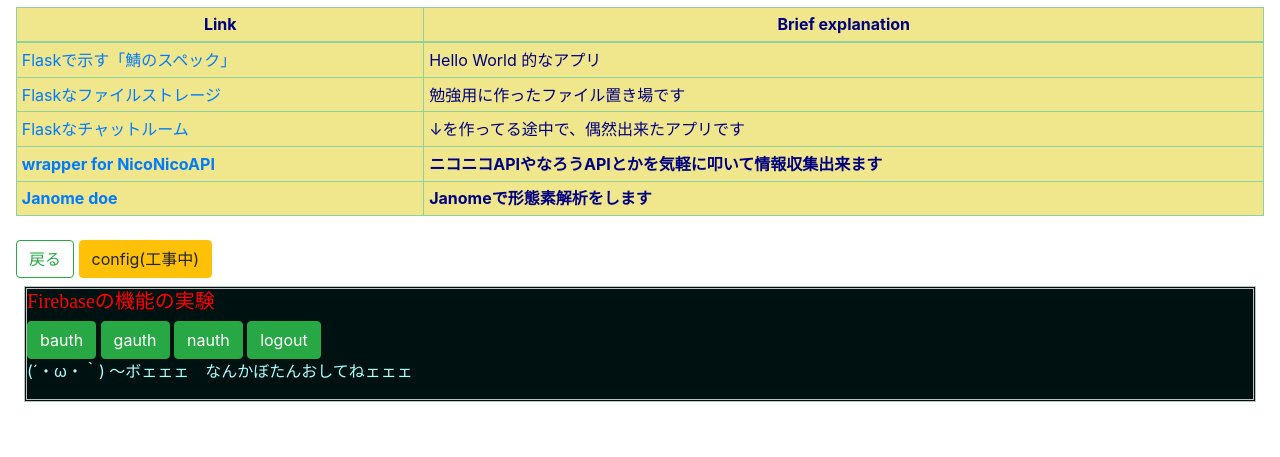
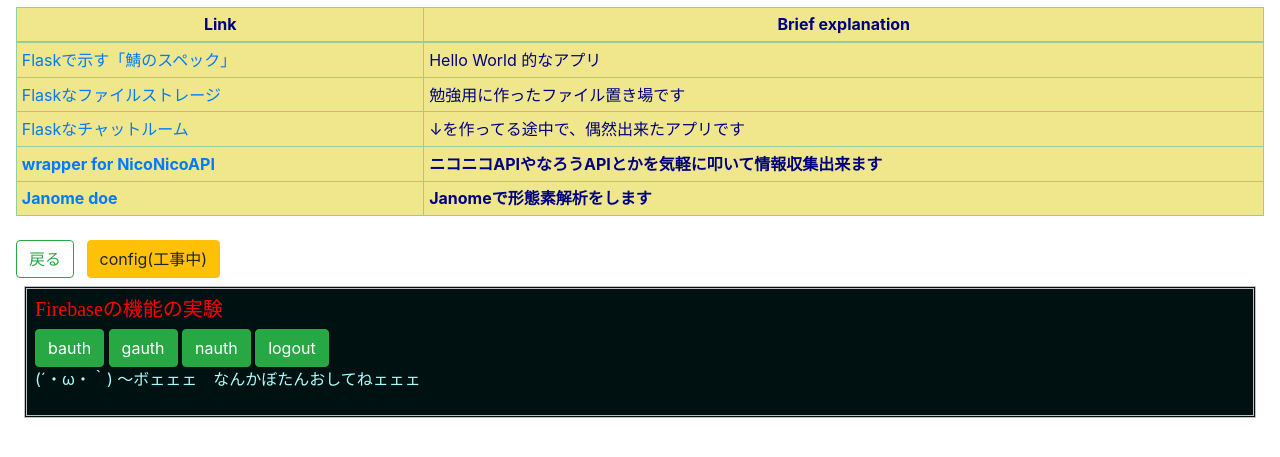
Before and after one commit to jSm449g4d/web_by_flask, a Python web app: template flask/templates/index.html in a window 1280 px wide. Shown: the part 307-764 px from the top of the page. Run offline with Jinja, Linux system fonts and the light colour scheme; the template is opened without the code that fills it, so the values that code supplies are empty; some libraries are stand-ins or nearby versions.

Commit message:
Add files via upload

```diff
--- a/flask/config.py
+++ b/flask/config.py
@@ -16,7 +16,7 @@ GCS_bucket="fb_gcs_bucket"
 GCS_blob='flask.sqlite3'
 
 try:#get_key
-    storage_client = storage.Client.from_service_account_json("FirebaseAdminKey.json")
+    storage_clienta = storage.Client.from_service_account_json("FirebaseAdminKey.json")
     status_gcs="access success"+datetime.now(pytz.UTC).strftime(" %Y/%m/%d %H:%M:%S (UTC)")
 except:0
 
@@ -32,7 +32,7 @@ def show(req):
     if req.method == 'POST':
         if "gcs_upload" in req.form and secure_filename(req.form["gcs_upload"])=="True":
             try:
-                bucket= storage_client.get_bucket(GCS_bucket)
+                bucket= storage_clienta.get_bucket(GCS_bucket)
                 bucket.blob(GCS_blob).upload_from_filename(dir_db)
                 status_gcs="APP→GCS"+datetime.now(pytz.UTC).strftime(" %Y/%m/%d %H:%M:%S (UTC)")
             except:
--- a/flask/templates/index.html
+++ b/flask/templates/index.html
@@ -81,9 +81,9 @@
                 </tbody>
             </table>
             <a class="btn btn-outline-success mt-2" href="/">戻る</a>
-            <a class="btn btn-warning mt-2" href="/config.py">config(工事中)</a>
+            <a class="btn btn-warning mx-2 mt-2" href="/config.py">config(工事中)</a>
 
-            <div class="m-2" style="color:#AAFEFE;border:3px double silver;background:#001111;">
+            <div class="m-2 p-2" style="color:#AAFEFE;border:3px double silver;background:#001111;">
                 <h5 style="color:red;font-family:''">Firebaseの機能の実験</h5>
                 <input type="button" value="bauth" class="btn btn-success" onclick="bauth();" />
                 <input type="button" value="gauth" class="btn btn-success" onclick="gauth();" />
```
